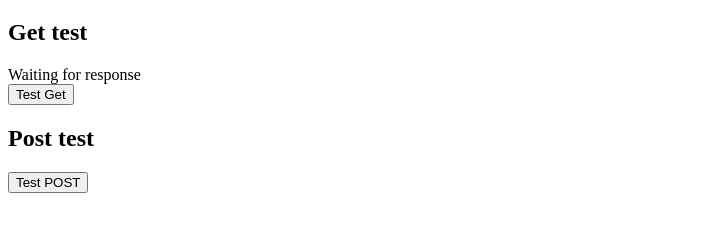
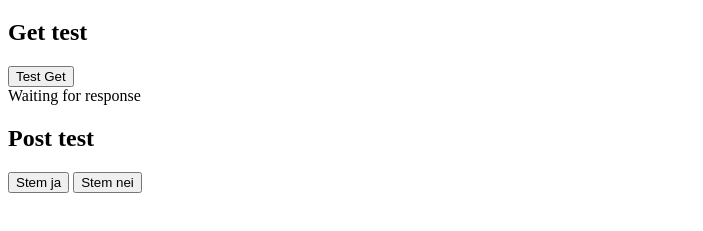
Before and after one commit to rasmusgraver/RequestsDemo, a plain HTML site: page index.html in a window 1280 px wide. Both pictures are taken after a click on the button "Test Get". Shown: the part 61-292 px from the top of the page, without its empty margins (0-703 px from the left). Drawn offline with Linux system fonts and the light colour scheme; no server answers.

Commit message:
La inn stem ja og nei

```diff
--- a/index.html
+++ b/index.html
@@ -10,12 +10,13 @@
     <h1>Tester litt post og get requests med async await</h1>
 
     <h2>Get test</h2>
+    <button onclick="getRequest()">Test Get</button>
     <div class="result" id="get"></div>
-    <button onclick="getRequest()">Test Get</button>
 
     <h2>Post test</h2>
+    <button onclick="postRequest('ja')">Stem ja</button>
+    <button onclick="postRequest('nei')">Stem nei</button>
     <div class="result" id="post"></div>
-    <button onclick="postRequest()">Test POST</button>
 
     <script src="request.js"></script>
 
--- a/request.js
+++ b/request.js
@@ -5,13 +5,13 @@ async function getRequest() {
   const htmlObj = document.getElementById("get")
   htmlObj.innerHTML = "Waiting for response"
 
-  const apiCallPromise = await fetch(GetURL, {
+  const apiCallPromise = await fetch(GetURL + "?id=" + "forEu", {
     method: "GET",
     //  mode: "no-cors", // no-cors, *cors, same-origin
     headers: {
       Accept: "application/json",
     },
-    body: JSON.stringify({ id: "forEu" }),
+    // Kan ikke ha med body i GET request. body: JSON.stringify({ id: "forEu" }),
   })
 
   htmlObj.innerHTML = ""
@@ -32,9 +32,14 @@ async function getRequest() {
   }
 }
 
-async function postRequest() {
+// Poster et svar til php backend
+async function postRequest(svar) {
   const htmlObj = document.getElementById("post")
   htmlObj.innerHTML = "Waiting for response"
+
+  postBody = {}
+  postBody.id = "forEu"
+  postBody.svar = svar
 
   const apiCallPromise = await fetch(PostURL, {
     method: "POST",
@@ -44,7 +49,7 @@ async function postRequest() {
       Accept: "application/json",
       // "Content-Type": "application/json",
     },
-    body: JSON.stringify({ id: 78912 }),
+    body: JSON.stringify(postBody),
   })
 
   htmlObj.innerHTML = ""
```
